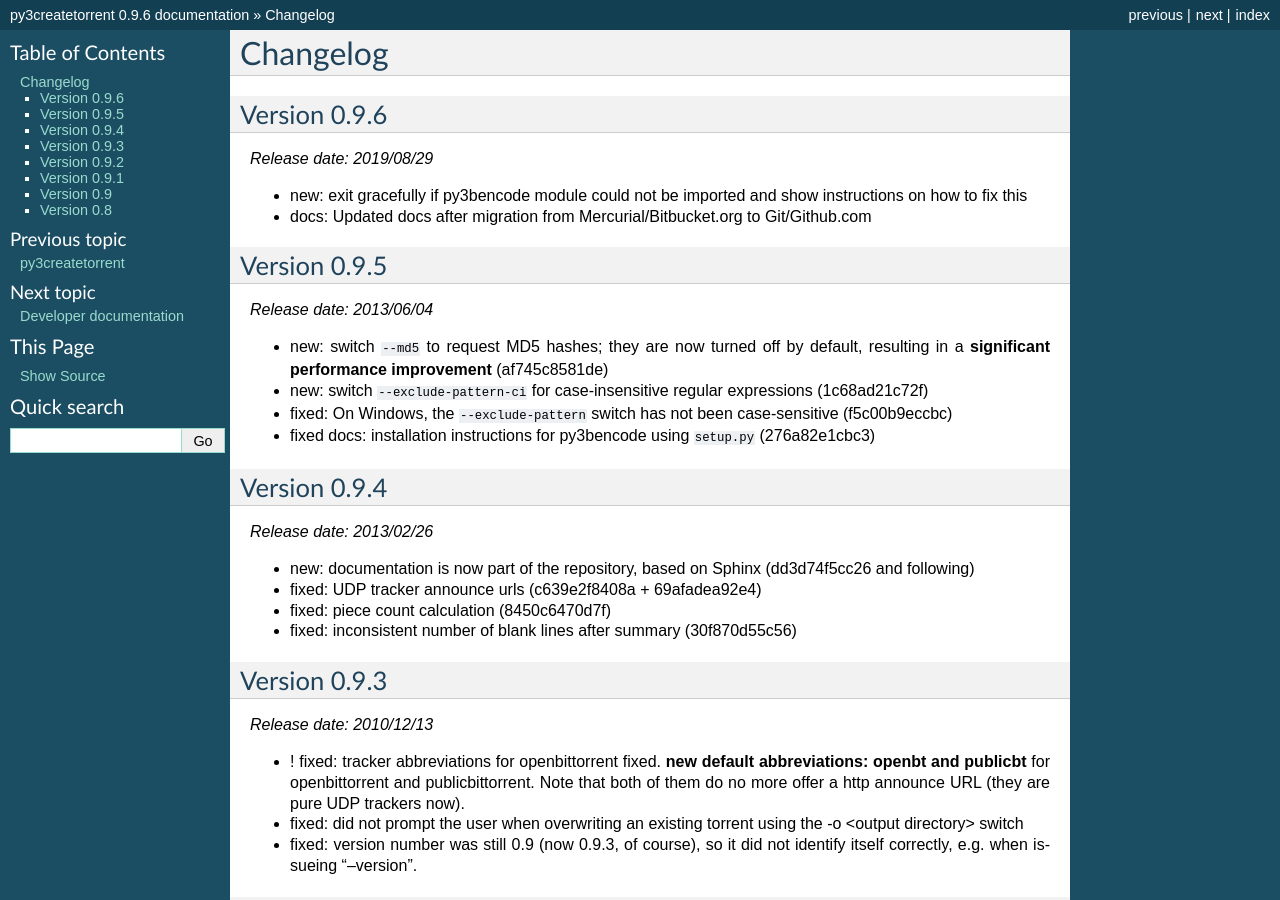
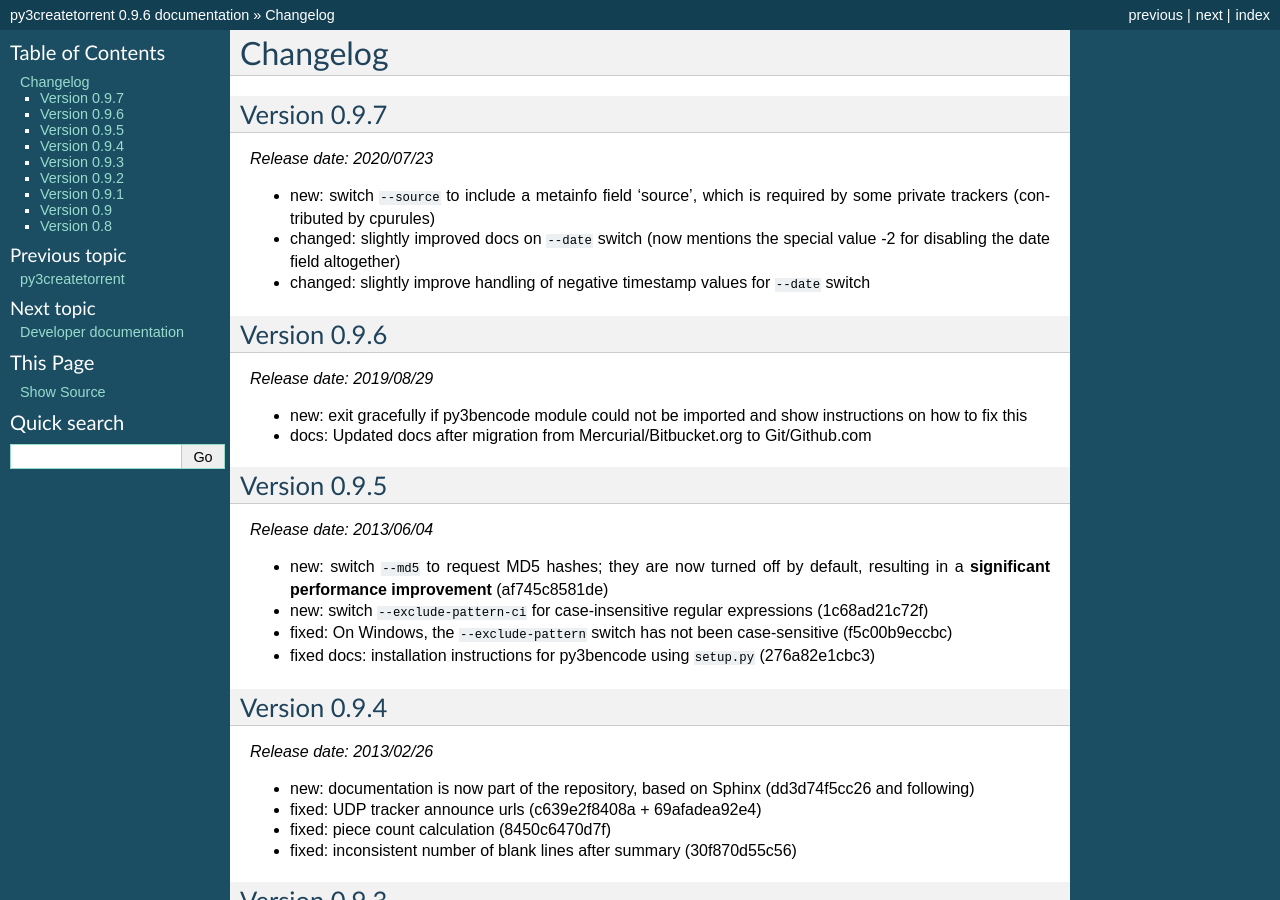
Before and after one commit to rsnitsch/py3createtorrent, a Sphinx documentation site: the page built from docs/source/changelog.rst, in a window 1280 px wide and 900 px high. Built offline with Sphinx 7.4.7, drawn with Linux system fonts in a browser that asks for light colours.

Commit message:
Add changelog for v0.9.7

```diff
--- a/docs/source/changelog.rst
+++ b/docs/source/changelog.rst
@@ -1,5 +1,17 @@
 Changelog
 =========
+
+Version 0.9.7
+-------------
+
+*Release date: 2020/07/23*
+
+* new: switch ``--source`` to include a metainfo field 'source', which is required
+  by some private trackers (contributed by cpurules)
+* changed: slightly improved docs on ``--date`` switch (now mentions the special
+  value -2 for disabling the date field altogether)
+* changed:  slightly improve handling of negative timestamp values for
+  ``--date`` switch
 
 Version 0.9.6
 -------------
--- a/docs/source/user.rst
+++ b/docs/source/user.rst
@@ -243,6 +243,8 @@
 it ensures that torrent files uploaded to the tracker from a different source
 are unique to the private tracker.
 
+*New in 0.9.7.*
+
 Force (``-f``)
 ^^^^^^^^^^^^^^
 
```
